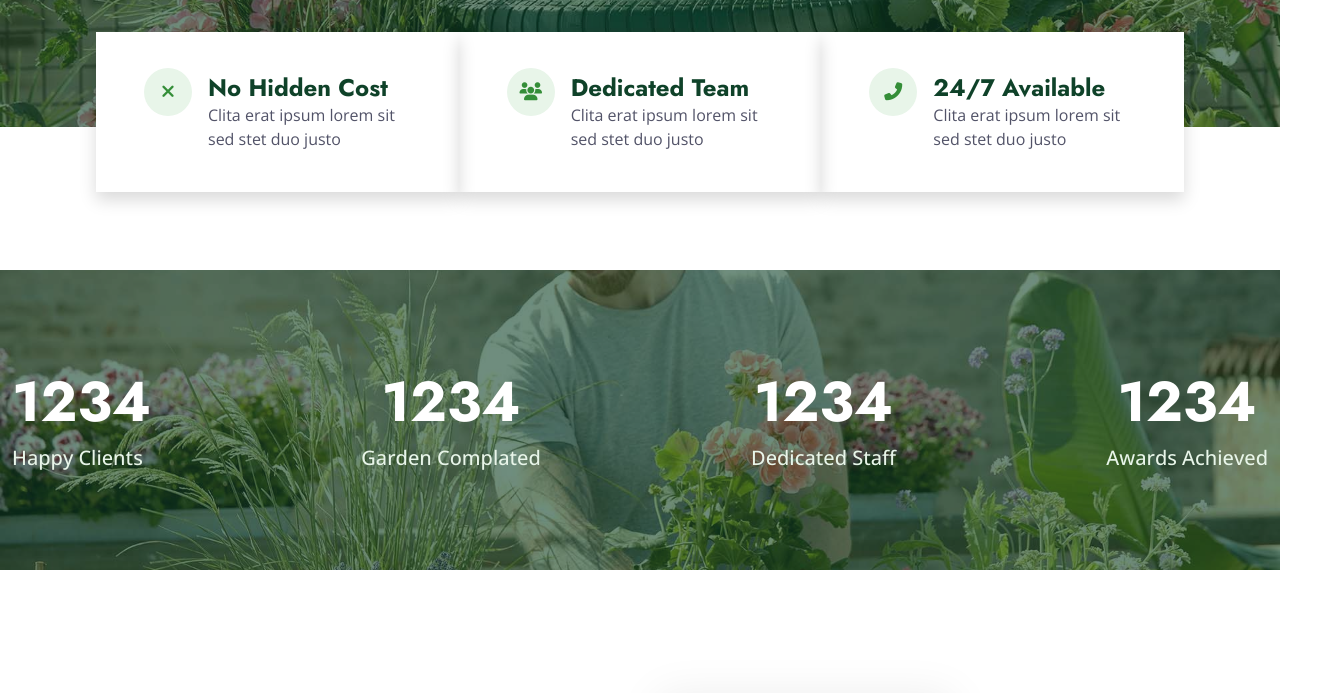
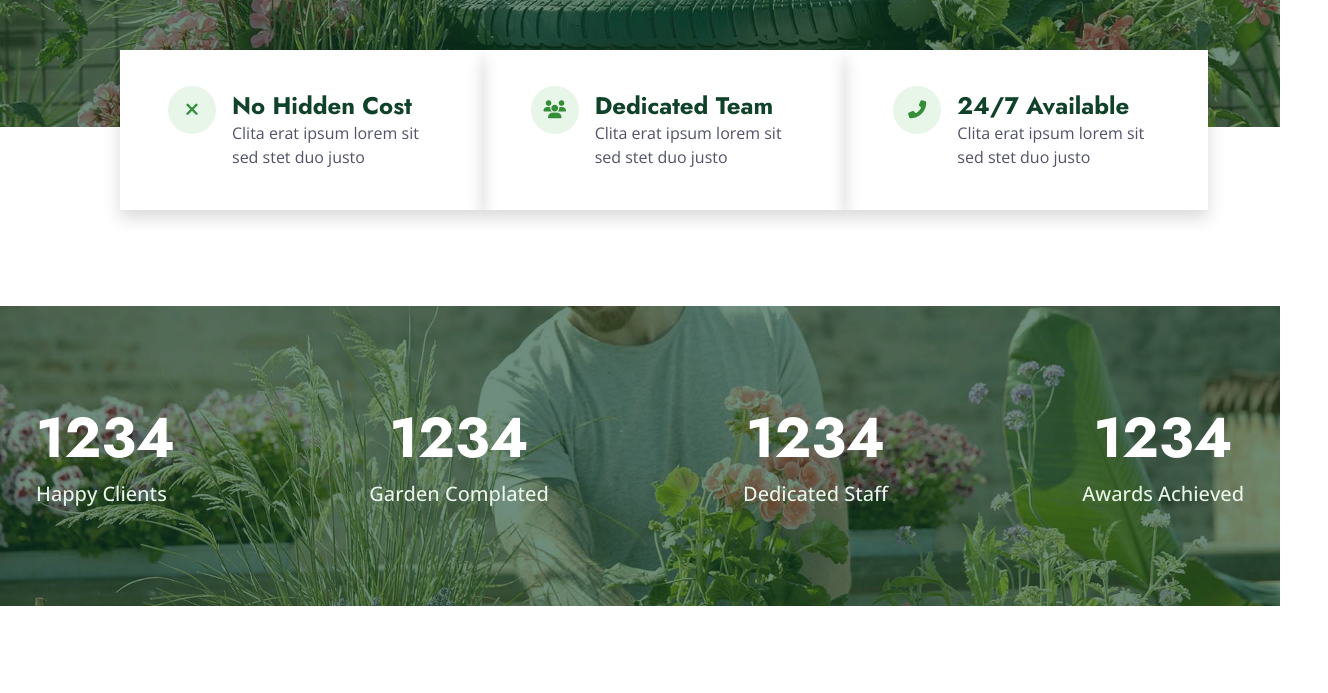
Before and after one commit to niloydebb/Gardener, a plain HTML site: page index.html in a window 1280 px wide. Shown: the part 740-1433 px from the top of the page, 1328 px wide, since content can reach past the window. Drawn offline with nearby package versions, Linux system fonts and the light colour scheme.

Commit message:
Update style.css

```diff
--- a/css/style.css
+++ b/css/style.css
@@ -41,7 +41,7 @@ body{
     width: 100%;
     margin: 0 auto;
     max-width: 1340px;
-    padding: 30px 0px;
+    padding: 48px 24px;
     /* display: flex;
     justify-content: space-between; */
 }
```
